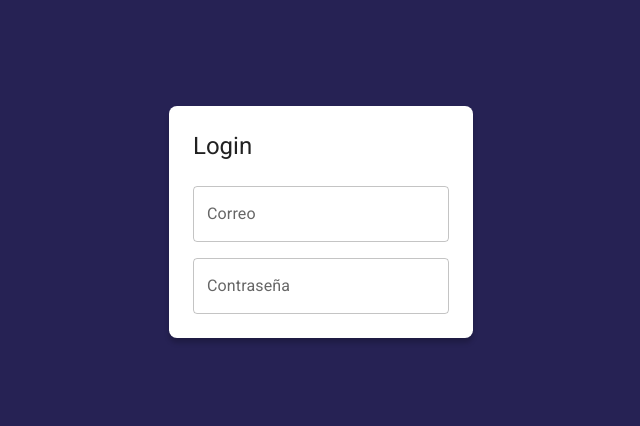
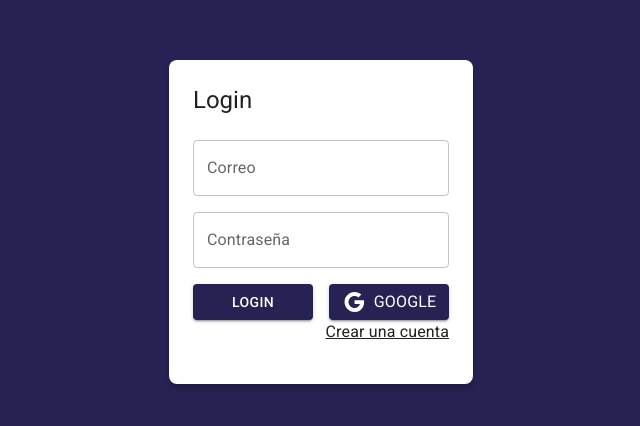
Before and after one commit to Oen844/journal-app-react, a React (Vite) app: page /auth/login in a window 1280 px wide. Shown: the part 178-604 px from the top of the page, without its empty margins (319-959 px from the left). Built offline with nearby package versions, Linux system fonts and the light colour scheme.

Commit message:
edit loginPage

```diff
--- a/src/auth/pages/LoginPage.jsx
+++ b/src/auth/pages/LoginPage.jsx
@@ -1,5 +1,8 @@
-import { Grid, TextField, Typography } from '@mui/material'
-import React from 'react'
+import { Google } from '@mui/icons-material'
+import { Button, Grid, Link, TextField, Typography } from '@mui/material'
+import React from 'react';
+
+import {Link as RouterLink} from 'react-router-dom';
 
 export const LoginPage = () => {
   return (
@@ -15,12 +18,12 @@
       <Grid item
         className='box-shadow'
         xs={3}
-        sx={{backgroundColor:'white', padding: 3, borderRadius:2}}>
-          <Typography variant='h5' sx={{mb:1}}>Login</Typography>
+        sx={{ backgroundColor: 'white', padding: 3, borderRadius: 2 }}>
+        <Typography variant='h5' sx={{ mb: 1 }}>Login</Typography>
 
         <form>
           <Grid container>
-              <Grid item xs={ 12 }  sx= {{ mt:2 }}>
+            <Grid item xs={12} sx={{ mt: 2 }}>
               <TextField
                 label="Correo"
                 type="email"
@@ -30,7 +33,7 @@
               />
             </Grid>
 
-              <Grid item xs={ 12 }  sx= {{ mt:2 }}>
+            <Grid item xs={12} sx={{ mt: 2 }}>
               <TextField
                 label="Contraseña"
                 type="password"
@@ -38,7 +41,26 @@
                 fullWidth
               />
             </Grid>
+            <Grid container spacing={2} sx={{ mb: 2 }}>
+              <Grid item xs={12} sx={{ mt: 2 }} sm={6}>
+                <Button variant='contained' fullWidth>
+                  Login
+                </Button>
+              </Grid>
+              <Grid item xs={12} sx={{ mt: 2 }} sm={6}>
+                <Button variant='contained' fullWidth>
+                  <Google />
+                  <Typography sx={{ ml: 1 }}>Google</Typography>
+                </Button>
+              </Grid>
 
+              <Grid container direction='row' justifyContent='end'>
+                <Link component={RouterLink} color='inherit' to='/auth/register'>
+                  Crear una cuenta
+                </Link>
+              </Grid>
+
+            </Grid>
 
           </Grid>
         </form>
```
Lines whose indentation alone changed are shown as unchanged.
